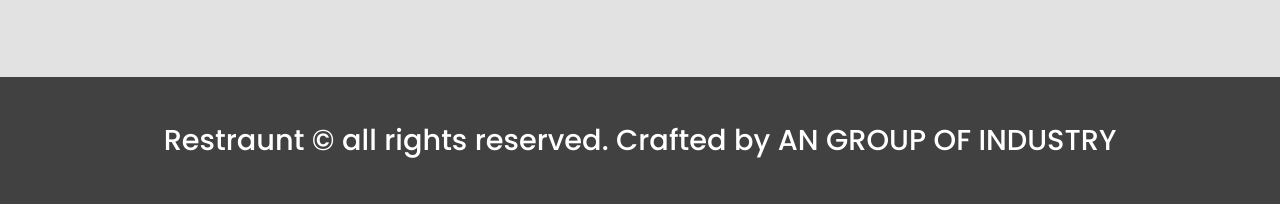
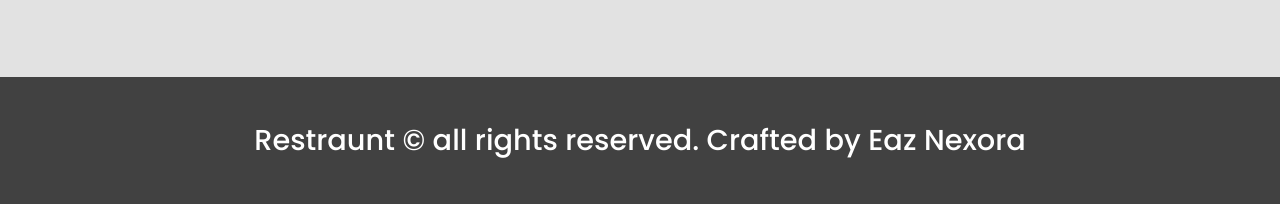
Before and after one commit to angroupofindustry/Restraunt, a plain HTML site: page index.html in a window 1280 px wide. Shown: the part 4692-4896 px from the top of the page. Drawn offline with nearby package versions, Linux system fonts and the light colour scheme.

Commit message:
Update index.html

```diff
--- a/index.html
+++ b/index.html
@@ -4,7 +4,7 @@
     <meta charset="UTF-8" />
     <meta http-equiv="X-UA-Compatible" content="IE=edge" />
     <meta name="viewport" content="width=device-width, initial-scale=1.0" />
-    <title>Restraunt | AN GROUP</title>
+    <title>Restraunt | Eaz Nexora</title>
     <link
       rel="stylesheet"
       href="https://cdnjs.cloudflare.com/ajax/libs/font-awesome/5.15.3/css/all.min.css"
@@ -279,7 +279,7 @@
       </div>
     </section>
     <footer id="footer">
-      <h2>Restraunt &copy; all rights reserved. Crafted by AN GROUP OF INDUSTRY</h2>
+      <h2>Restraunt &copy; all rights reserved. Crafted by Eaz Nexora</h2>
     </footer>
   </body>
   <!--
```
